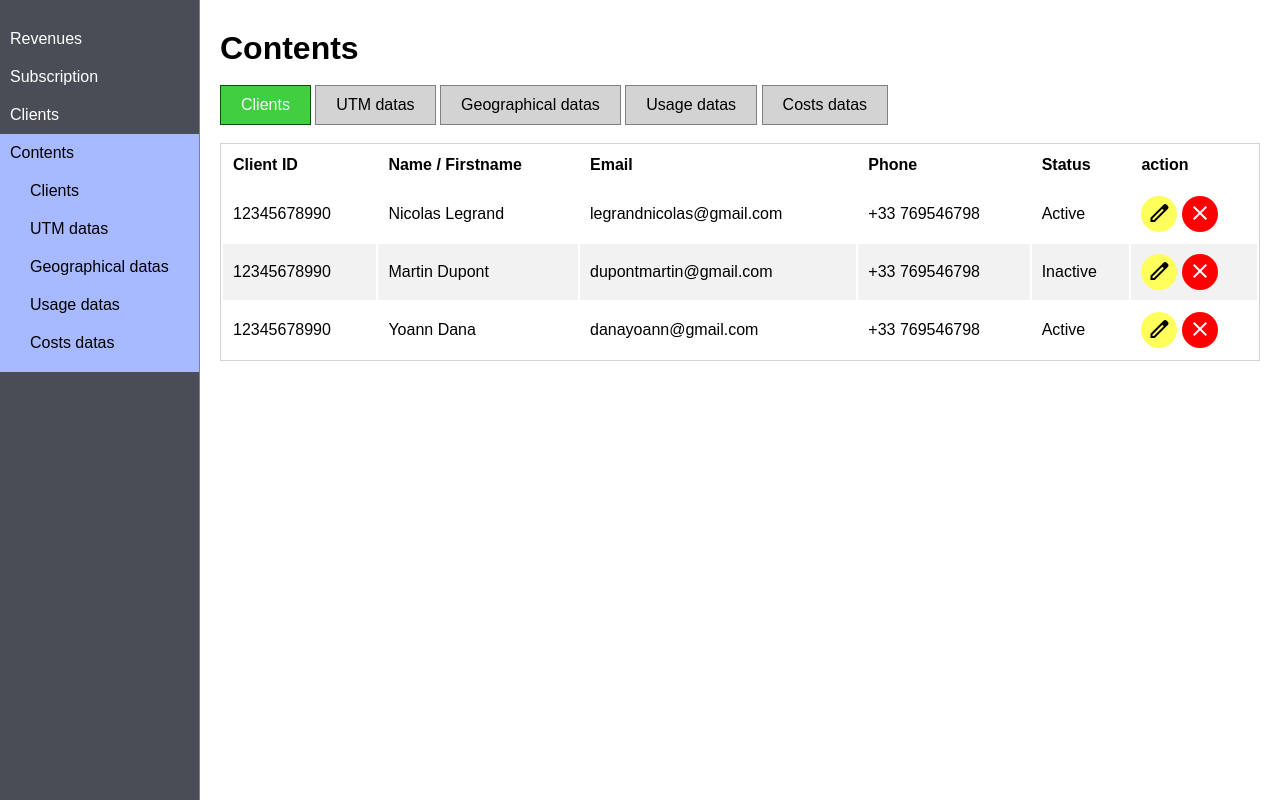
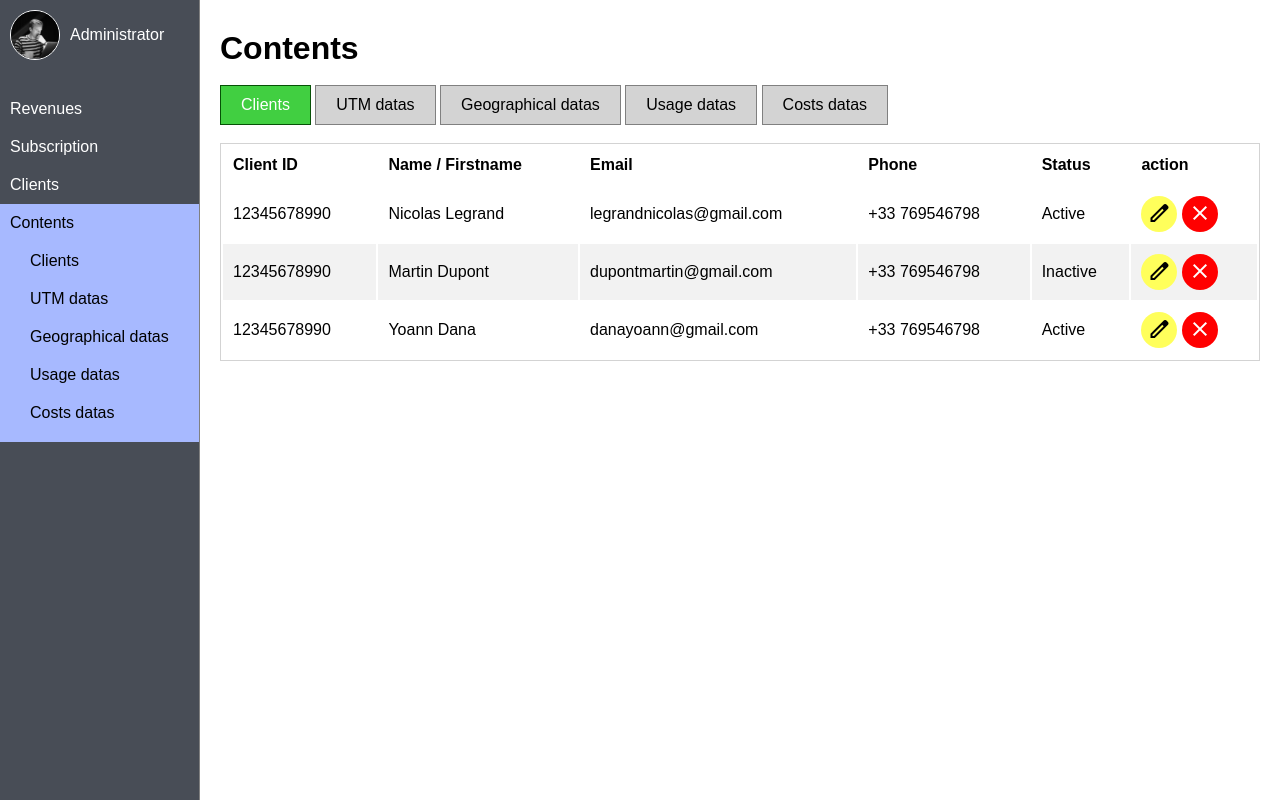
Before and after one commit to Alekseypavlov14/html-css-project, a plain HTML site: page contents.html in a window 1280 px wide. Drawn offline with nearby package versions, Linux system fonts and the light colour scheme.

Commit message:
added menu to all pages

```diff
--- a/contents.html
+++ b/contents.html
@@ -17,6 +17,12 @@
 
     <div class="wrapper">
         <div class="sidebar">
+            <div class="sidebar__header">
+                <div class="sidebar__logo">
+                  <img src="assets/photo.jpg" alt="">
+                </div>
+                <div class="sidebar__header__text">Administrator</div>
+              </div>
             <div class="sidebar__links">
                 <a href="revenues.html" class="sidebar__link sidebar__link__label">Revenues</a>
                 <div class="sidebar__link">
```
Also changed, not shown: clients.html (+6 -0 lines), subscription.html (+6 -0 lines).
